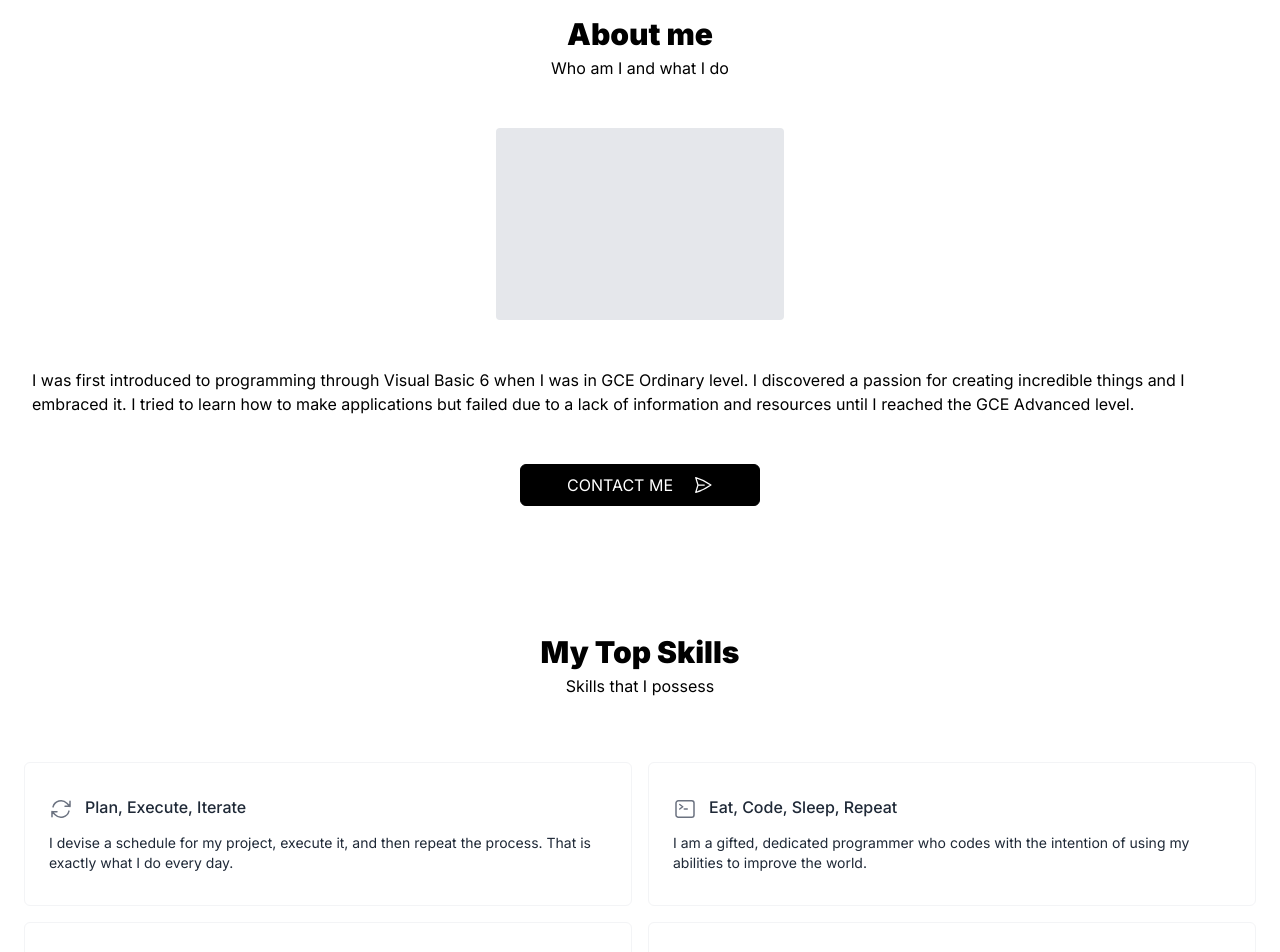
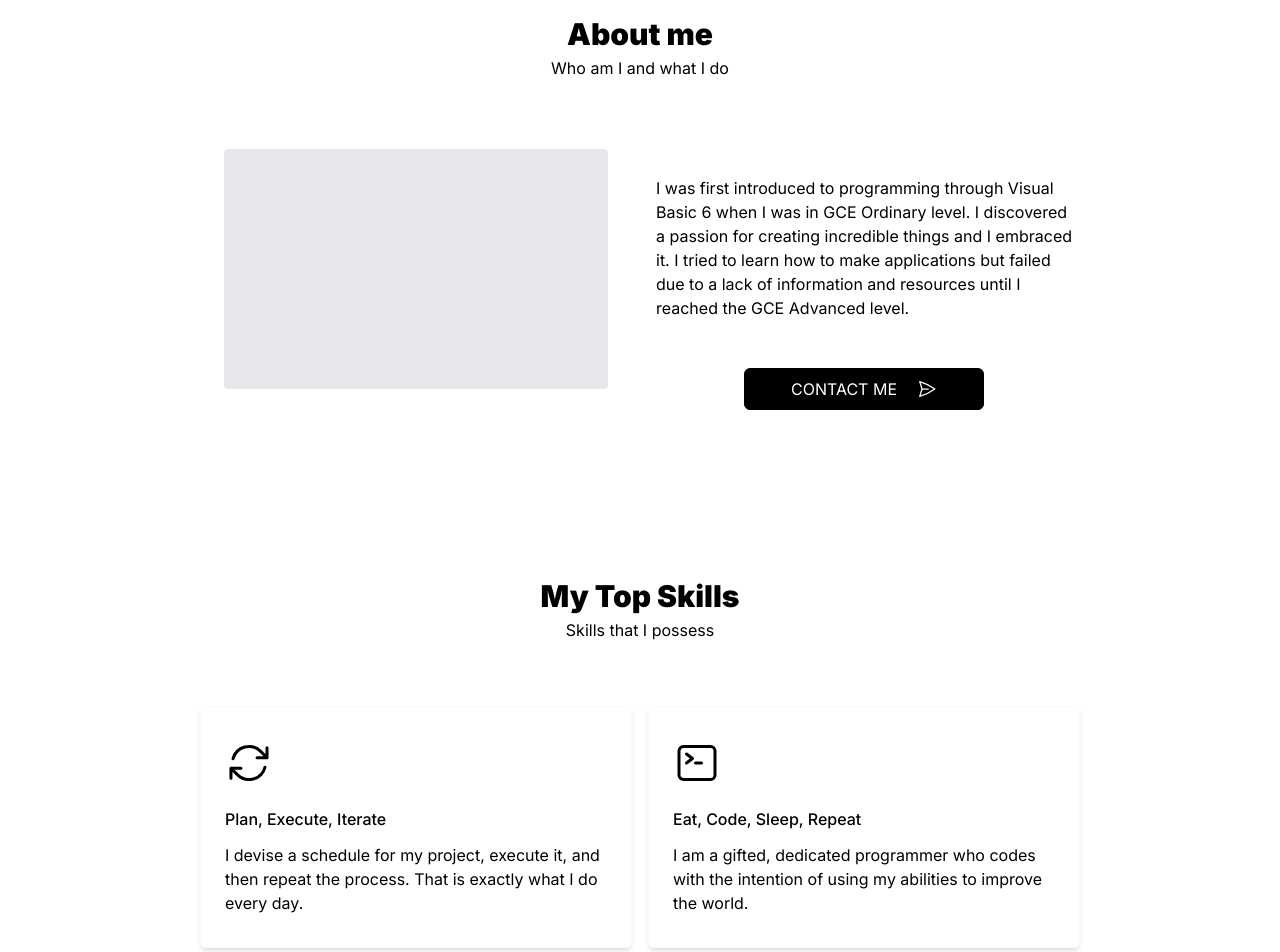
Before and after one commit to tmnyoni/tmnyoni.github.io, a Next.js app: page / in a window 1280 px wide. Shown: the part 780-1732 px from the top of the page. Built offline with nearby package versions, Linux system fonts and the light colour scheme.

Commit message:
updated skills.

```diff
--- a/app/page.tsx
+++ b/app/page.tsx
@@ -1,18 +1,19 @@
 import React from "react";
-import "./globals.css";
+import Link from "next/link";
 import Image from "next/image";
 import HeroSection from "./hero";
 import SkillsSection from "./skills";
 import SocialProof from "./social-proof";
 import Projects from "./projects";
-import Link from "next/link";
+
+import "./globals.css";
 
 export default function Page() {
     return (
         <React.Fragment>
             <HeroSection />
 
-            <section className="w-full flex flex-col justify-center items-center px-4 my-10">
+            <section className="w-full md:w-9/12 flex flex-col justify-center items-center px-4 sm:px-8 my-10 mx-auto">
                 <div className="flex flex-col items-center text-center">
                     <h1 className="text-3xl font-black">
                         About me
@@ -22,7 +23,8 @@ export default function Page() {
                     </p>
                 </div>
 
-                <div className="w-72 h-48 mt-12 bg-gray-200 rounded">
+                <div className="grid grid-cols-1 md:grid-cols-2 items-center justify-center my-12">
+                    <div className="w-80 md:w-96 h-52 md:h-60 bg-gray-200 rounded m-auto">
                     </div>
 
                     <div className="mt-12">
@@ -57,9 +59,10 @@ export default function Page() {
                             </Link>
                         </div>
                     </div>
+                </div>
             </section>
 
-            <section className="w-full flex flex-col justify-center items-center px-4 my-12">
+            <section className="w-full md:w-9/12 flex flex-col justify-center items-center px-4 sm:px-8 my-10 mx-auto">
                 <div className="container mx-auto pt-10">
                     <div className="text-center flex flex-col items-center">
                         <h1 className="text-3xl font-black ">
--- a/app/skills.tsx
+++ b/app/skills.tsx
@@ -1,10 +1,11 @@
+import clsx from "clsx";
+import React from "react";
 import {
     ArrowPathIcon,
     CommandLineIcon,
     AcademicCapIcon,
     ChatBubbleLeftEllipsisIcon,
 } from "@heroicons/react/24/outline";
-import React from "react";
 
 export default function SkillsSection() {
     const skills = [
@@ -39,15 +40,17 @@ export default function SkillsSection() {
             {skills.map((skill) => (
                 <div
                     key={skill.title}
-          className="rounded-md border border-gray-100 py-8 px-6 hover:bg-gray-50"
+                    className="rounded-md border border-gray-50 py-8 px-6 hover:bg-gray-50 shadow-md"
                 >
-          <span>
-            <skill.icon className="inline h-6 w-6 text-gray-500" />
-          </span>
-          <h1 className="ml-3 inline-block font-medium text-gray-800">
+                    <div>
+                        <skill.icon className="h-12 w-12 text-black" />
+                    </div>
+                    <h1 className="font-medium mt-5">
                         {skill.title}
                     </h1>
-          <p className="mt-3 text-gray-800 text-sm">{skill.description}</p>
+                    <p className="mt-3">
+                        {skill.description}
+                    </p>
                 </div>
             ))}
         </React.Fragment>
--- a/tsconfig.json
+++ b/tsconfig.json
@@ -29,7 +29,7 @@
     "**/*.ts",
     "**/*.tsx",
     ".next/types/**/*.ts",
-    "app/layout.tsx", "app/head", "app/social-proof", "app/layout", "app/navbar", "app/proje",
+    "app/layout.tsx", "app/head", "app/social-proof", "app/layout", "app/navbar", "app/proje", "app/skillss",
   ],
   "exclude": [
     "node_modules"
```
Lines whose indentation alone changed are shown as unchanged.
